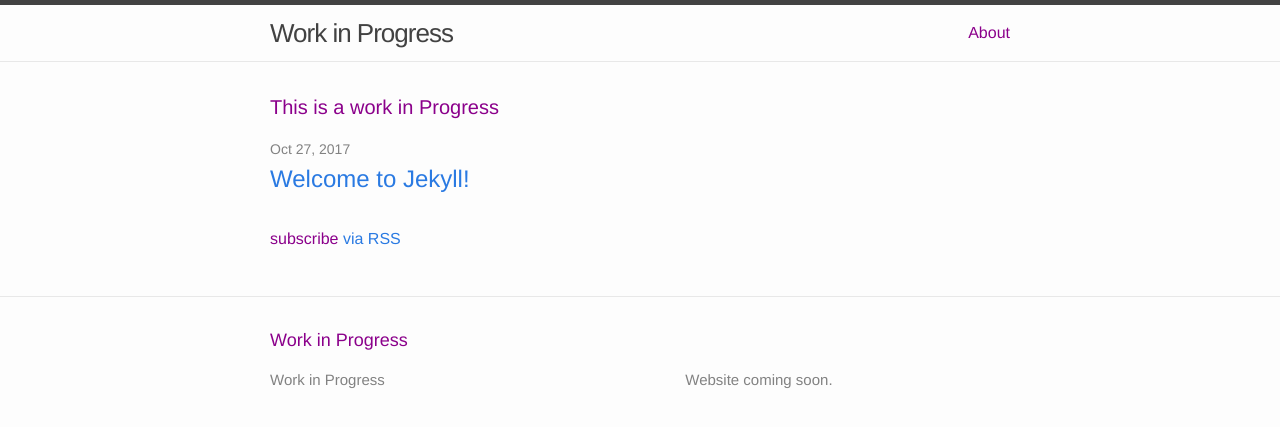
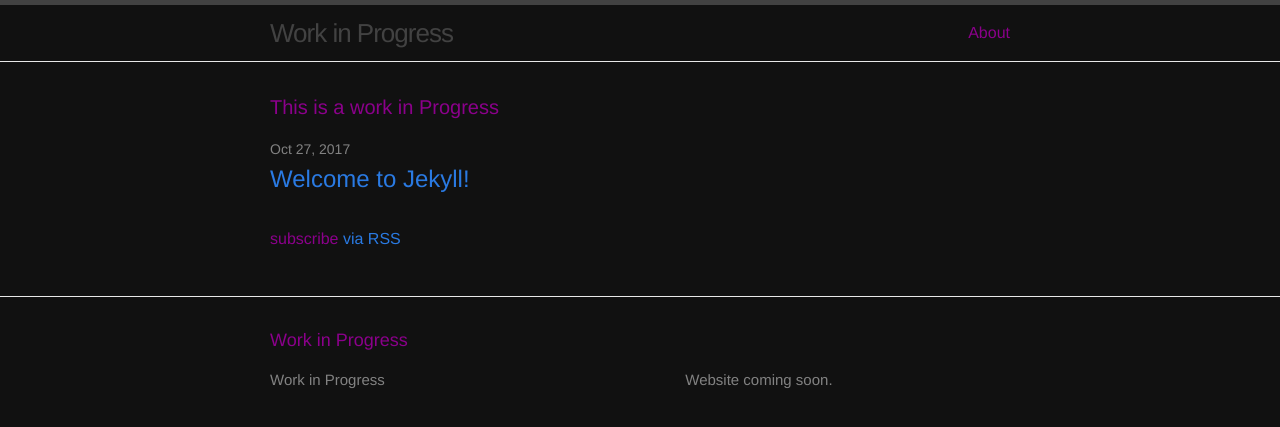
Before and after one commit to Roothe/.github.io, a Jekyll site: the page built from index.html, in a window 1280 px wide. Shown: the top 427 px of the page. Built offline with Jekyll 4.4.1, drawn with Linux system fonts in a browser that asks for light colours.

Commit message:
Update main.scss

```diff
--- a/css/main.scss
+++ b/css/main.scss
@@ -15,7 +15,7 @@
 $spacing-unit:     30px;
 
 $text-color:       #8b008b;
-$background-color: #fdfdfd;
+$background-color: #111;
 $brand-color:      #2a7ae2;
 
 $grey-color:       #828282;
```
